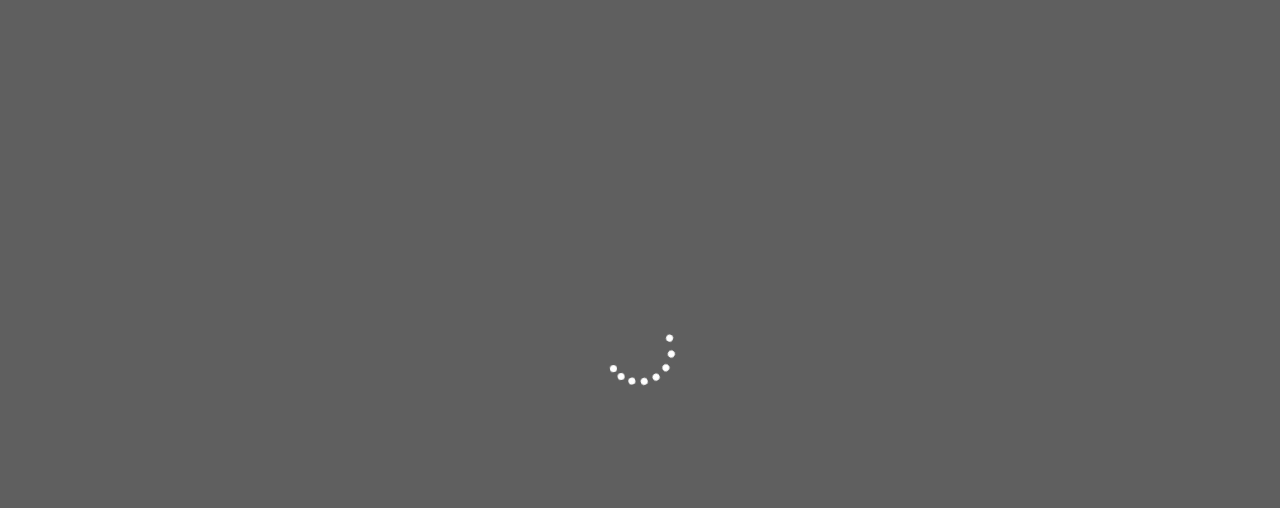
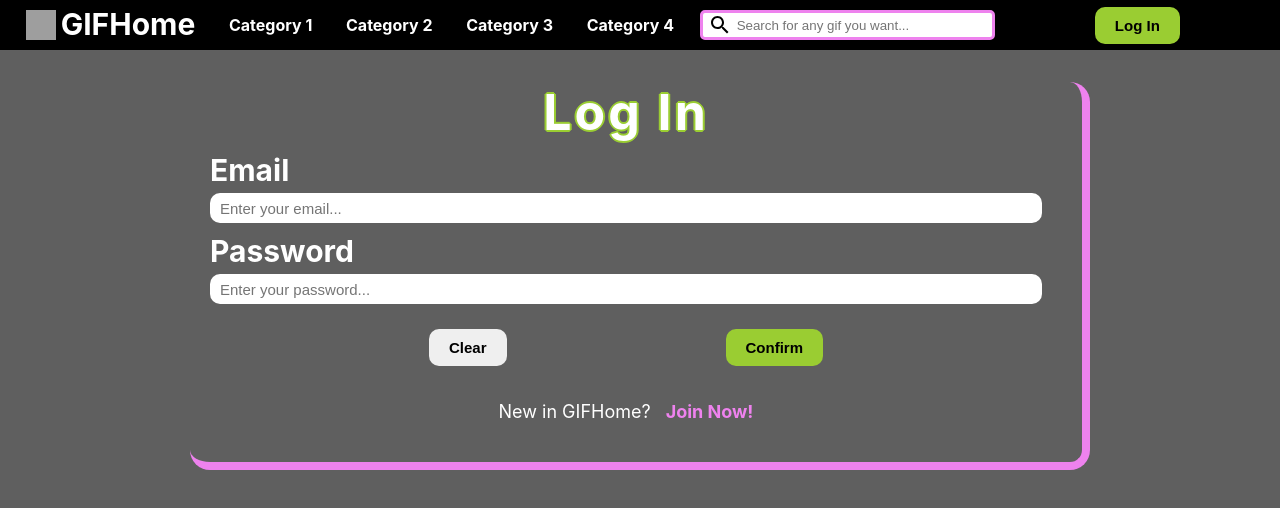
Before and after one commit to jonathancede/gif-container-client, a React (Create React App) app: page /login in a window 1280 px wide. Shown: the top 508 px of the page. Built offline with nearby package versions, Linux system fonts and the light colour scheme; no server answers; grey boxes are pictures that could not be loaded.

Commit message:
login and registered completed

```diff
--- a/src/App.js
+++ b/src/App.js
@@ -43,6 +43,7 @@ function App() {
           });
       } else {
         dispatch(resetDataIsAuthorized());
+        setIsReadyToInit(true);
       }
     });
     // eslint-disable-next-line
--- a/src/pages/Login/Login.js
+++ b/src/pages/Login/Login.js
@@ -1,16 +1,205 @@
-import React from "react";
+import React, { useState } from "react";
+import { useHistory } from "react-router-dom";
 
 // HoC
 import withHeader from "../../hoc/withHeader";
 
+// Components
+import Input from "../../components/Input";
+
+// Functions imported
+import { loginFirebase } from "../../services/firebase";
+
 // CSS
 import "./style.css";
 
+// Initial State
+const initialFormStateRegister = {
+  value: "",
+  isTouched: false,
+  isError: false,
+  errorMessage: "",
+};
+
+// Functions to validate strings
+function validateEmail(string) {
+  let error = {};
+  const pattern =
+    /^(([^<>()[\]\\.,;:\s@"]+(\.[^<>()[\]\\.,;:\s@"]+)*)|(".+"))@((\[[0-9]{1,3}\.[0-9]{1,3}\.[0-9]{1,3}\.[0-9]{1,3}\])|(([a-zA-Z\-0-9]+\.)+[a-zA-Z]{2,}))$/;
+  if (string.length === 0) {
+    error = {
+      isError: true,
+      errorMessage: "Email is required",
+    };
+  } else if (!pattern.test(String(string).toLowerCase())) {
+    error = {
+      isError: true,
+      errorMessage: "Must be an email type as email@email.com",
+    };
+  } else {
+    error = {
+      isError: false,
+      errorMessage: "",
+    };
+  }
+  return error;
+}
+
+function validatePassword(string) {
+  let error = {};
+  if (string.length === 0) {
+    error = {
+      isError: true,
+      errorMessage: "Password is required",
+    };
+  } else {
+    error = {
+      isError: false,
+      errorMessage: "",
+    };
+  }
+  return error;
+}
+
 function Login() {
+  const [email, setEmail] = useState(initialFormStateRegister);
+  const [password, setPassword] = useState(initialFormStateRegister);
+
+  const history = useHistory();
+
+  function handleEmailChange(e) {
+    if (email.isTouched) {
+      const error = validateEmail(e.target.value);
+      setEmail({
+        ...email,
+        ...error,
+        value: e.target.value,
+      });
+    } else {
+      setEmail({
+        ...email,
+        value: e.target.value,
+      });
+    }
+  }
+
+  function handleEmailBlur(e) {
+    const error = validateEmail(e.target.value);
+    setEmail({
+      ...email,
+      ...error,
+      value: e.target.value,
+      isTouched: true,
+    });
+  }
+
+  function handlePasswordChange(e) {
+    if (password.isTouched) {
+      const error = validatePassword(e.target.value);
+      setPassword({
+        ...password,
+        ...error,
+        value: e.target.value,
+      });
+    } else {
+      setPassword({
+        ...password,
+        value: e.target.value,
+      });
+    }
+  }
+
+  function handlePasswordBlur(e) {
+    const error = validatePassword(e.target.value);
+    setPassword({
+      ...password,
+      ...error,
+      value: e.target.value,
+      isTouched: true,
+    });
+  }
+
+  function resetForm() {
+    setEmail(initialFormStateRegister);
+    setPassword(initialFormStateRegister);
+  }
+
+  function handleSubmit(e) {
+    e.preventDefault();
+    const emailError = validateEmail(email.value);
+    setEmail({
+      ...email,
+      ...emailError,
+      isTouched: true,
+    });
+    const passwordError = validatePassword(password.value);
+    setPassword({
+      ...password,
+      ...passwordError,
+      isTouched: true,
+    });
+
+    if (!emailError.isError & !passwordError.isError) {
+      loginFirebase(email.value, password.value)
+        .then(() => {
+          history.push("/");
+        })
+        .catch((error) => {
+          alert(error);
+        });
+    }
+  }
+
+  function linkToRegister() {
+    history.push("/register");
+  }
+
   return (
     <main>
-      <div className="">
-        <h1>Login</h1>
+      <div className="center">
+        <form className="form-wrapper" onSubmit={handleSubmit}>
+          <div className="center">
+            <h1 className="title-form-login">Log In</h1>
+          </div>
+          <Input
+            type="text"
+            id="email"
+            placeholder="Enter your email..."
+            value={email.value}
+            label="Email"
+            isTouched={email.isTouched}
+            isError={email.isError}
+            errorMessage={email.errorMessage}
+            handleChange={handleEmailChange}
+            handleBlur={handleEmailBlur}
+          />
+          <Input
+            type="password"
+            id="password"
+            placeholder="Enter your password..."
+            value={password.value}
+            label="Password"
+            isTouched={password.isTouched}
+            isError={password.isError}
+            errorMessage={password.errorMessage}
+            handleChange={handlePasswordChange}
+            handleBlur={handlePasswordBlur}
+          />
+          <div className="buttons-wrapper">
+            <button className="form-button" type="button" onClick={resetForm}>
+              Clear
+            </button>
+            <button className="form-button color-yellowgreen" type="submit">
+              Confirm
+            </button>
+          </div>
+          <div className="join-now-wrapper">
+            <div>New in GIFHome?</div>
+            <div className="join-now-text" onClick={linkToRegister}>
+              Join Now!
+            </div>
+          </div>
+        </form>
       </div>
     </main>
   );
--- a/src/pages/Login/style.css
+++ b/src/pages/Login/style.css
@@ -0,0 +1,21 @@
+.title-form-login {
+  font-size: 50px;
+  text-shadow: 2px 0 0 yellowgreen, -2px 0 0 yellowgreen, 0 2px 0 yellowgreen,
+    0 -2px 0 yellowgreen, 1px 1px yellowgreen, -1px -1px 0 yellowgreen,
+    1px -1px 0 yellowgreen, -1px 1px 0 yellowgreen;
+  letter-spacing: 3px;
+}
+
+.join-now-wrapper {
+  display: flex;
+  justify-content: center;
+  margin-top: 35px;
+  font-size: 18px;
+}
+
+.join-now-text {
+  margin-left: 15px;
+  font-weight: bold;
+  color: violet;
+  cursor: pointer;
+}
--- a/src/pages/Register/Register.js
+++ b/src/pages/Register/Register.js
@@ -370,6 +370,10 @@ function Register() {
     }
   }
 
+  function linkToLogin() {
+    history.push("/login");
+  }
+
   return (
     <main>
       <div className="center">
@@ -457,6 +461,12 @@ function Register() {
               Confirm
             </button>
           </div>
+          <div className="join-now-wrapper">
+            <div>Already have an account?</div>
+            <div className="log-in-register-text" onClick={linkToLogin}>
+              Log In!
+            </div>
+          </div>
         </form>
       </div>
     </main>
--- a/src/pages/Register/style.css
+++ b/src/pages/Register/style.css
@@ -40,3 +40,10 @@
 .color-yellowgreen {
   background-color: yellowgreen;
 }
+
+.log-in-register-text {
+  margin-left: 15px;
+  font-weight: bold;
+  color: yellowgreen;
+  cursor: pointer;
+}
--- a/src/services/firebase.js
+++ b/src/services/firebase.js
@@ -3,6 +3,7 @@ import {
   onAuthStateChanged,
   createUserWithEmailAndPassword,
   signOut,
+  signInWithEmailAndPassword,
 } from "firebase/auth";
 
 // Config file
@@ -36,3 +37,8 @@ export function logoutFirebase() {
   const auth = getAuth();
   return signOut(auth);
 }
+
+export function loginFirebase(email, password) {
+  const auth = getAuth();
+  return signInWithEmailAndPassword(auth, email, password);
+}
```
